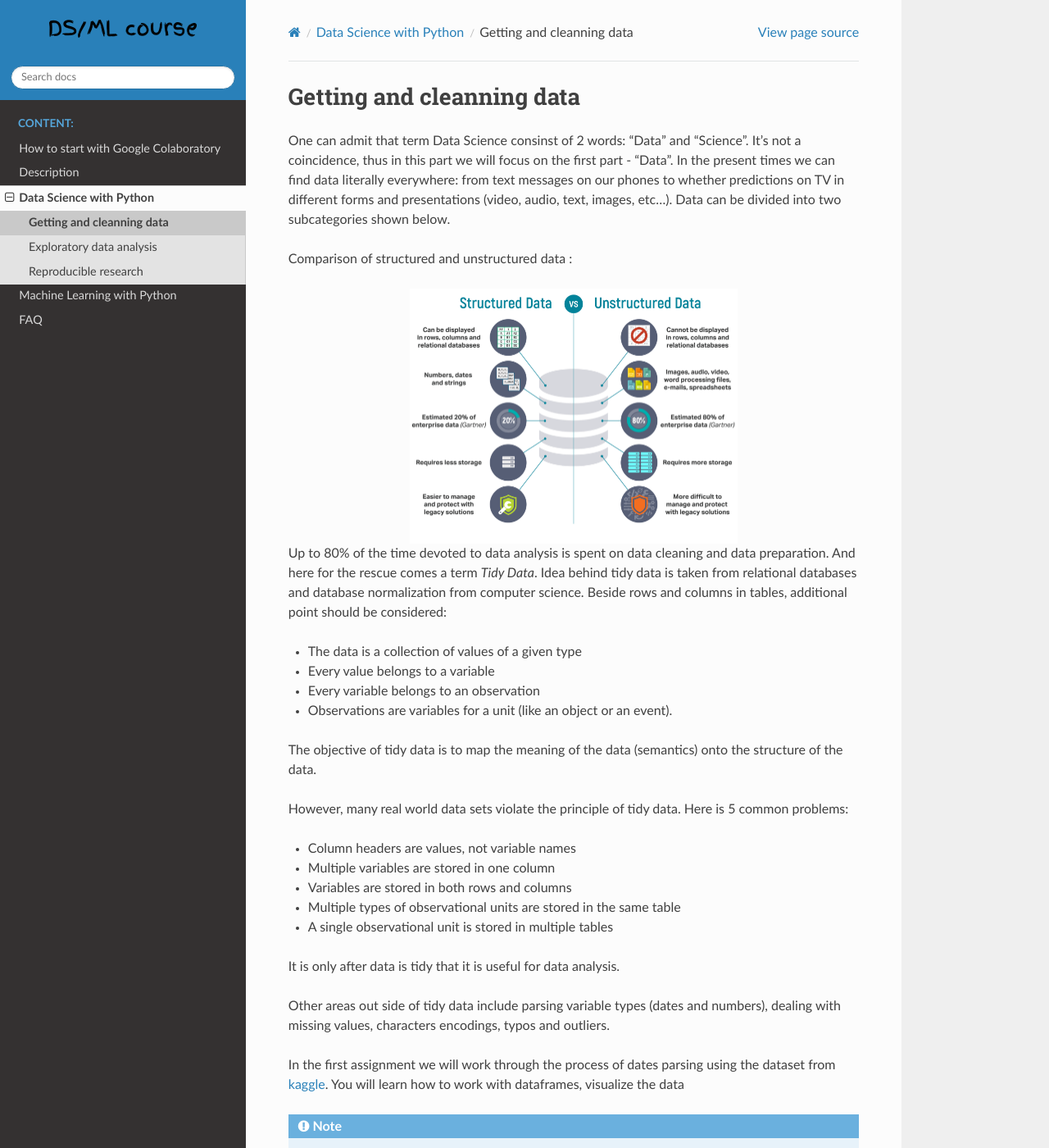
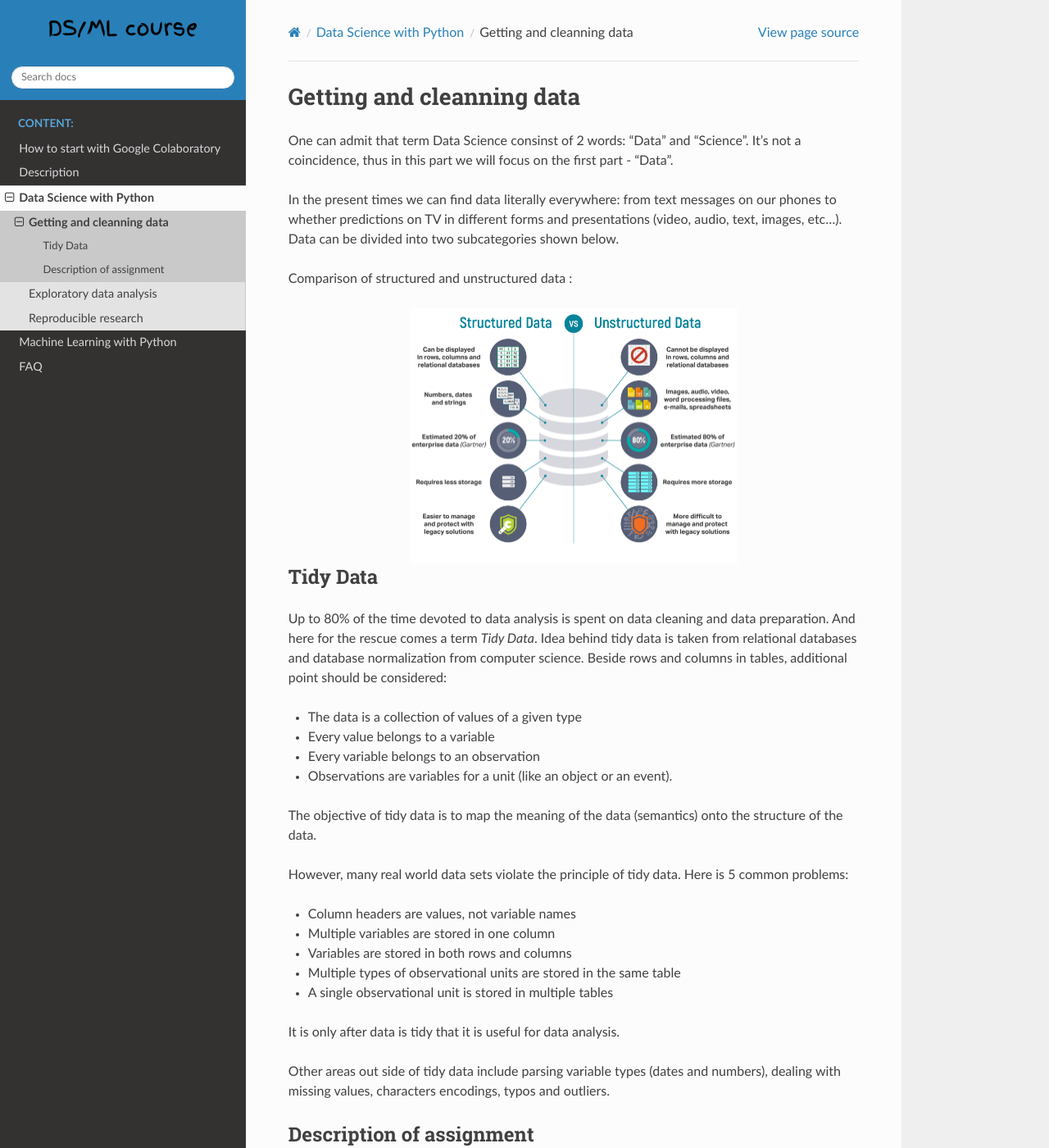
Before and after one commit to HikkaV/DS-ML-Courses, a Sphinx documentation site: the page built from docs/getting_and_cleaning_data.rst, in a window 1280 px wide and 1400 px high. Shown: the whole window at 82% size. Built offline with Sphinx 7.4.7 and the Read the Docs theme 2.0.0, drawn with Linux system fonts in a browser that asks for light colours; formulas are drawn with MathJax 3; some of the changed text lies outside the part shown.

Commit message:
minor changes to the doc DS

```diff
--- a/docs/getting_and_cleaning_data.rst
+++ b/docs/getting_and_cleaning_data.rst
@@ -1,7 +1,7 @@
 Getting and cleanning data
 ^^^^^^^^^^^^^^^^^^^^^^^^^^
 
-One can admit that term Data Science consinst of 2 words: "Data" and "Science". It's not a coincidence, thus in this part we will focus on the first part - "Data".
+| One can admit that term Data Science consinst of 2 words: "Data" and "Science". It's not a coincidence, thus in this part we will focus on the first part - "Data".
 In the present times we can find data literally everywhere: from text messages on our phones to whether predictions on TV in different forms and presentations (video, audio, text, images, etc...). Data can be divided into two subcategories shown below.
 
 | Comparison of structured and unstructured data :
@@ -11,16 +11,19 @@
   :align: center
   :alt: Structured and unstructured data
 
-Up to 80% of the time devoted to data analysis is spent on data cleaning and data preparation. And here for the rescue comes a term `Tidy Data`. Idea behind tidy data is taken from relational databases and database normalization from computer science. Beside rows and columns in tables, additional point should be considered:
+Tidy Data
+==============================================
+
+| Up to 80% of the time devoted to data analysis is spent on data cleaning and data preparation. And here for the rescue comes a term `Tidy Data`. Idea behind tidy data is taken from relational databases and database normalization from computer science. Beside rows and columns in tables, additional point should be considered:
 
 - The data is a collection of values of a given type
 - Every value belongs to a variable
 - Every variable belongs to an observation
 - Observations are variables for a unit (like an object or an event).
 
-The objective of tidy data is to map the meaning of the data (semantics) onto the structure of the data.
+| The objective of tidy data is to map the meaning of the data (semantics) onto the structure of the data.
 
-However, many real world data sets violate the principle of tidy data. Here is 5 common problems:
+| However, many real world data sets violate the principle of tidy data. Here is 5 common problems:
 
 - Column headers are values, not variable names
 - Multiple variables are stored in one column
@@ -28,11 +31,14 @@
 - Multiple types of observational units are stored in the same table
 - A single observational unit is stored in multiple tables
 
-It is only after data is tidy that it is useful for data analysis.
+| It is only after data is tidy that it is useful for data analysis.
 
-Other areas out side of tidy data include parsing variable types (dates and numbers), dealing with missing values, characters encodings, typos and outliers.
+| Other areas out side of tidy data include parsing variable types (dates and numbers), dealing with missing values, characters encodings, typos and outliers.
 
-In the first assignment we will work through the process of dates parsing using the dataset from `kaggle <https://www.kaggle.com/>`_. You will learn how to work with dataframes, visualize the data
+Description of assignment
+=========================
+
+| In the first assignment we will work through the process of dates parsing using the dataset from `kaggle <https://www.kaggle.com/>`_. Basically 2 datasets containing issues with dates columns and in order to produce meaningful results and parse the data additional transformations (like converting strings to data) should be done. One will learn how to work with dataframes, visualize the data to check if applied functions are correct. One dataset is already have been processed (for example), and yet other one is expected to be processed by students.
 
 .. note:: Some information is taken from `this <https://vita.had.co.nz/papers/tidy-data.pdf>`_ article.
 
```
Also changed, not shown: parsing_dates.ipynb (deleted), 1 other file.
